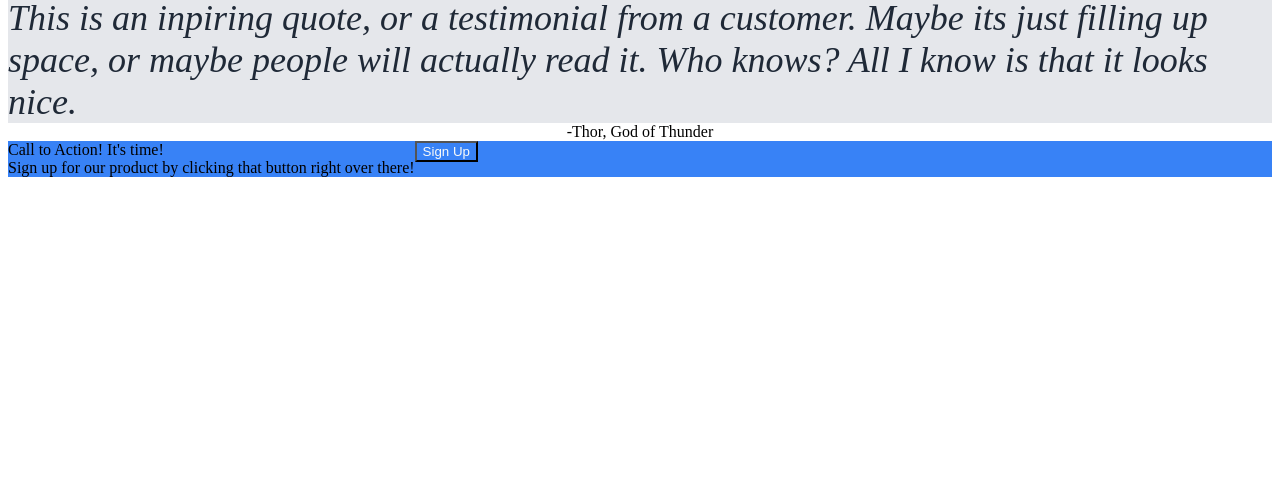
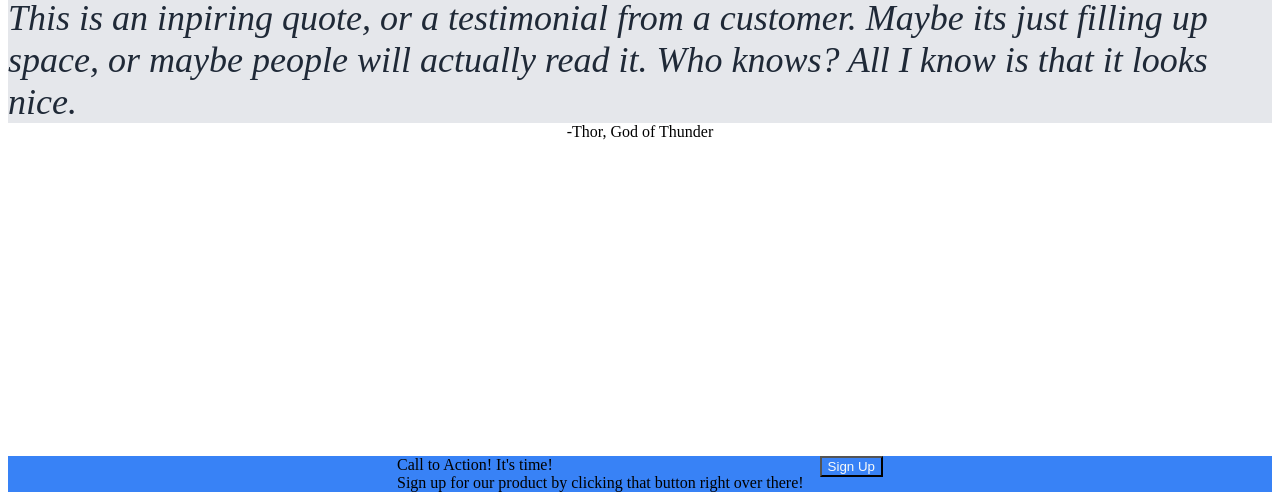
Before and after one commit to nkricos/odin-landing-page, a plain HTML site: page index.html in a window 1280 px wide. Shown: the part 316-816 px from the top of the page. Drawn offline with Linux system fonts and the light colour scheme.

Commit message:
Add CSS to body and footer to stick footer

```diff
--- a/style.css
+++ b/style.css
@@ -1,3 +1,9 @@
+body {
+    min-height: 100vh;
+    display: flex;
+    flex-direction: column;
+}
+
 .body_content {
     display: flex;
     flex-direction: column;
@@ -11,12 +17,20 @@ button {
 
 .footer {
     display: flex;
+    justify-content: center;
     background-color: #3882F6;
+    margin-top: auto;
+    gap: 16px;
+}
+
+.footer-left {
+    display: flex;
+    flex-direction: column;
+
 }
 
 .footer-right {
-    display: flex;
-    flex-direction: column;
+
 }
 
 .head_link, .hero_secondary {
```
